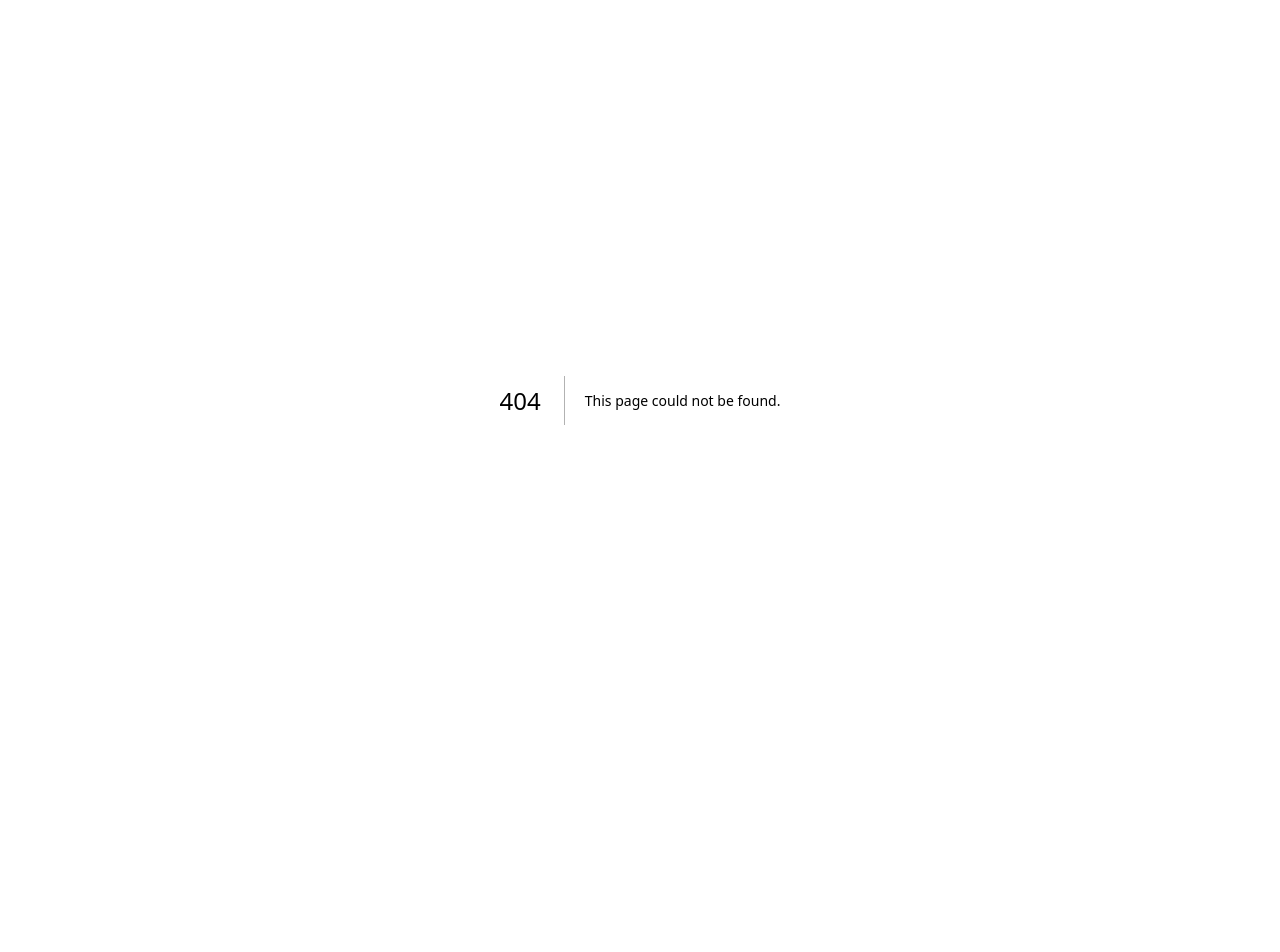
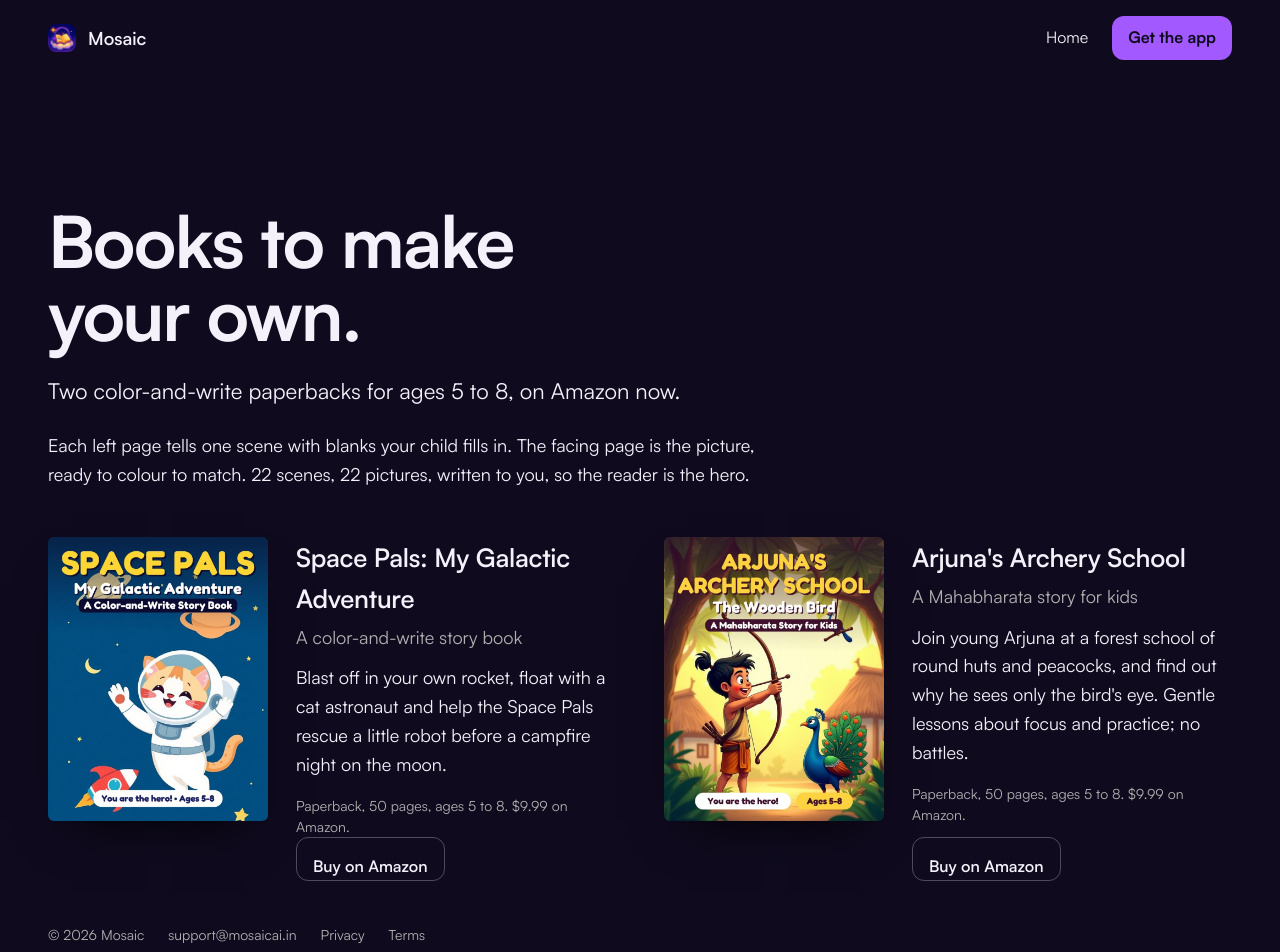
Before and after one commit to genaiadventures-create/mosaic-share-url, a Next.js app: page /home/books in a window 1280 px wide. Before the commit this address had no page. Shown: the top 952 px of the page. Before the commit the page ends 800 px from the top, so only its background shows below. Built offline with nearby package versions, Linux system fonts and the light colour scheme.

Commit message:
Add marketing-host books page with legacy hash redirect

```diff
--- /dev/null
+++ b/app/books/page.tsx
@@ -0,0 +1,7 @@
+import { notFound } from "next/navigation";
+
+// Marketing-host requests are rewritten to /home/books before this route resolves.
+// Other hosts, including share.mosaicai.in, must not serve the book catalogue.
+export default function BooksOnOtherHosts() {
+  notFound();
+}
--- /dev/null
+++ b/app/home/books/page.tsx
@@ -0,0 +1,74 @@
+import type { Metadata } from "next";
+import Image from "next/image";
+import Link from "next/link";
+import { BOOKS, BOOKS_LINE, SITE_URL, amazonUrl, jsonLd } from "../content";
+import { kalam, satoshi } from "../fonts";
+import "../home.css";
+
+export const metadata: Metadata = {
+  metadataBase: new URL(SITE_URL),
+  title: "Mosaic Books | Color-and-Write Paperbacks for Kids",
+  description: "Meet Space Pals and Arjuna's Archery School: color-and-write paperbacks for ages 5 to 8, available on Amazon.",
+  alternates: { canonical: `${SITE_URL}/books` },
+  openGraph: {
+    title: "Mosaic Books | Color-and-Write Paperbacks for Kids",
+    description: "Two color-and-write paperbacks for ages 5 to 8, available on Amazon.",
+    url: `${SITE_URL}/books`,
+    siteName: "Mosaic",
+    type: "website",
+  },
+};
+
+export default function BooksPage() {
+  // Reuse the homepage graph, including its Book nodes and Amazon offers.
+  const ld = JSON.stringify(jsonLd()).replace(/</g, "\\u003c");
+  return (
+    <div className={`mh ${satoshi.variable} ${kalam.variable}`}>
+      <script type="application/ld+json" dangerouslySetInnerHTML={{ __html: ld }} />
+      <a className="skip" href="#main">Skip to content</a>
+      <header className="nav wrap">
+        <Link href="/" className="nav__brand" aria-label="Mosaic home">
+          <Image src="/app-icon.png" alt="" width={28} height={28} className="nav__icon" />
+          <span>Mosaic</span>
+        </Link>
+        <nav aria-label="Main" className="nav__links">
+          <Link href="/" className="nav__link">Home</Link>
+          <Link href="/#get" className="btn-primary">Get the app</Link>
+        </nav>
+      </header>
+      <main id="main">
+        <section className="section wrap" aria-labelledby="books-title">
+          <div className="books__head">
+            <h1 id="books-title" className="h1">Books to make your own.</h1>
+            <p className="lead">Two color-and-write paperbacks for ages 5 to 8, on Amazon now.</p>
+            <p className="body books__how">{BOOKS_LINE}</p>
+          </div>
+          <div className="books">
+            {BOOKS.map((b) => (
+              <article key={b.slug} className="book">
+                <a href={amazonUrl(b.asin)} className="book__cover" target="_blank" rel="noopener noreferrer">
+                  <Image src={b.cover} alt={b.alt} width={800} height={1034} sizes="(min-width: 768px) 320px, 70vw" />
+                </a>
+                <div className="book__text">
+                  <h2 className="book__title">{b.title}</h2>
+                  <p className="book__sub">{b.subtitle}</p>
+                  <p className="body book__blurb">{b.blurb}</p>
+                  <p className="small">Paperback, 50 pages, ages 5 to 8. ${b.price} on Amazon.</p>
+                  <a href={amazonUrl(b.asin)} className="btn-ghost book__buy" target="_blank" rel="noopener noreferrer">
+                    Buy on Amazon
+                  </a>
+                </div>
+              </article>
+            ))}
+          </div>
+        </section>
+      </main>
+      <footer className="footer wrap">
+        <span>&copy; 2026 Mosaic</span>
+        <a href="mailto:support@mosaicai.in">support@mosaicai.in</a>
+        <Link href="/privacy-policy">Privacy</Link>
+        <Link href="/terms-and-conditions">Terms</Link>
+      </footer>
+    </div>
+  );
+}
--- /dev/null
+++ b/app/home/components/BooksHashRedirect.tsx
@@ -0,0 +1,13 @@
+"use client";
+
+import { useEffect } from "react";
+import { useRouter } from "next/navigation";
+
+// Redirect old incoming /#books links on mount; in-page anchor clicks still scroll.
+export default function BooksHashRedirect() {
+  const router = useRouter();
+  useEffect(() => {
+    if (window.location.hash === "#books") router.replace("/books");
+  }, [router]);
+  return null;
+}
--- a/app/home/page.tsx
+++ b/app/home/page.tsx
@@ -2,6 +2,7 @@ import type { Metadata } from "next";
 import Image from "next/image";
 import Link from "next/link";
 import allWords from "../../public/story-audio/kayden_ch1.words.json";
+import BooksHashRedirect from "./components/BooksHashRedirect";
 import HeroVideo from "./components/HeroVideo";
 import ReadAlong, { type Word } from "./components/ReadAlong";
 import RevealObserver from "./components/RevealObserver";
@@ -92,6 +93,7 @@ export default function HomePage() {
 
   return (
     <div className={`mh ${satoshi.variable} ${kalam.variable}`}>
+      <BooksHashRedirect />
       <script type="application/ld+json" dangerouslySetInnerHTML={{ __html: ld }} />
       <a className="skip" href="#main">Skip to content</a>
 
--- a/app/host-rewrites.ts
+++ b/app/host-rewrites.ts
@@ -1,6 +1,6 @@
 // Host-based routing: the marketing site lives at mosaicai.in, the share/referral
-// landing stays at share.mosaicai.in. Only the root path is rewritten; every other
-// route (/get, /story/*, /privacy-policy, AASA, verification files) is identical on all hosts.
+// landing stays at share.mosaicai.in. Root and books are marketing-only rewrites;
+// other routes (/get, /story/*, /privacy-policy, AASA, verification files) are shared.
 export const MARKETING_HOST_PATTERN = "(www\\.)?mosaicai\\.in";
 
 export const hostRewrites = [
@@ -9,4 +9,9 @@ export const hostRewrites = [
     has: [{ type: "host" as const, value: MARKETING_HOST_PATTERN }],
     destination: "/home",
   },
+  {
+    source: "/books",
+    has: [{ type: "host" as const, value: MARKETING_HOST_PATTERN }],
+    destination: "/home/books",
+  },
 ];
--- a/app/sitemap.ts
+++ b/app/sitemap.ts
@@ -6,6 +6,7 @@ export default function sitemap(): MetadataRoute.Sitemap {
   const lastModified = new Date("2026-10-23");
   return [
     { url: `${BASE}/`, lastModified, changeFrequency: "weekly", priority: 1 },
+    { url: `${BASE}/books`, lastModified, changeFrequency: "monthly", priority: 0.7 },
     { url: `${BASE}/privacy-policy`, lastModified, changeFrequency: "yearly", priority: 0.3 },
     { url: `${BASE}/terms-and-conditions`, lastModified, changeFrequency: "yearly", priority: 0.3 },
   ];
```
Also changed, not shown: 1 other file (tests, documents, lock files or other folders).
